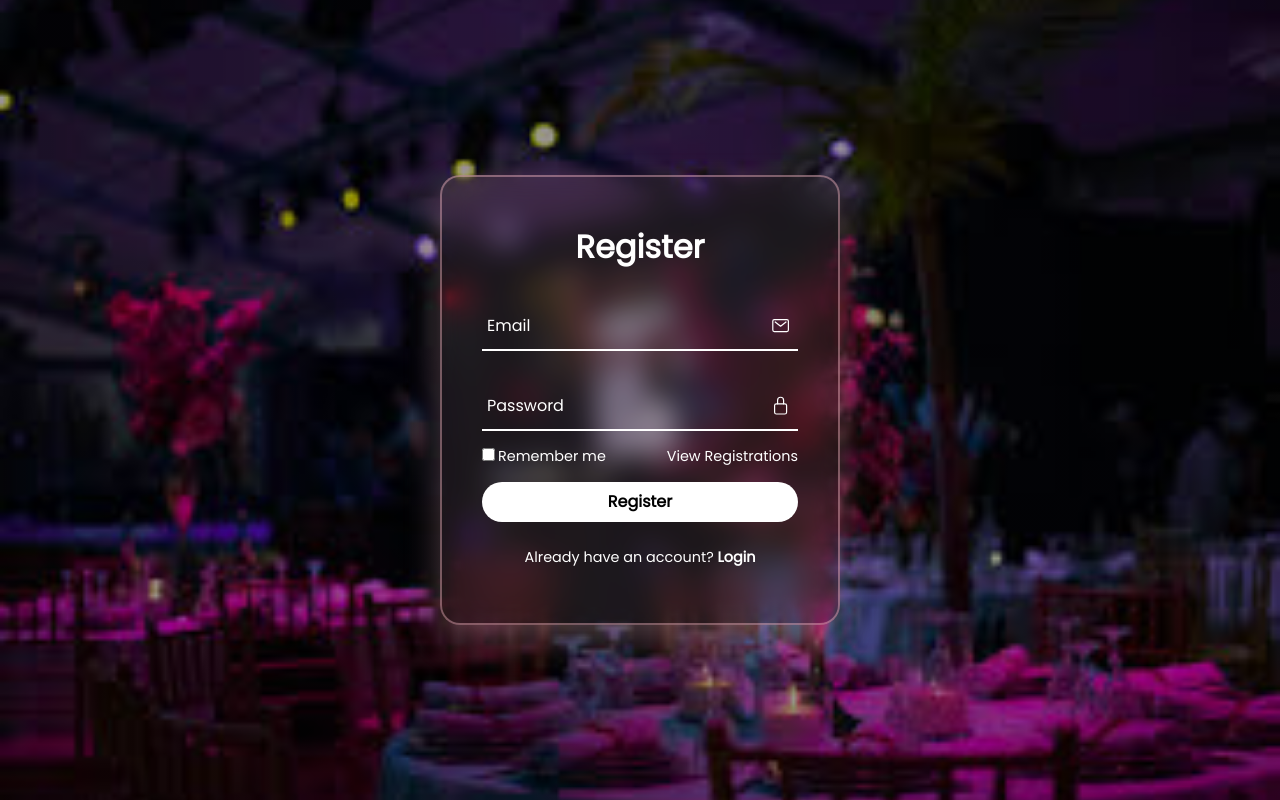
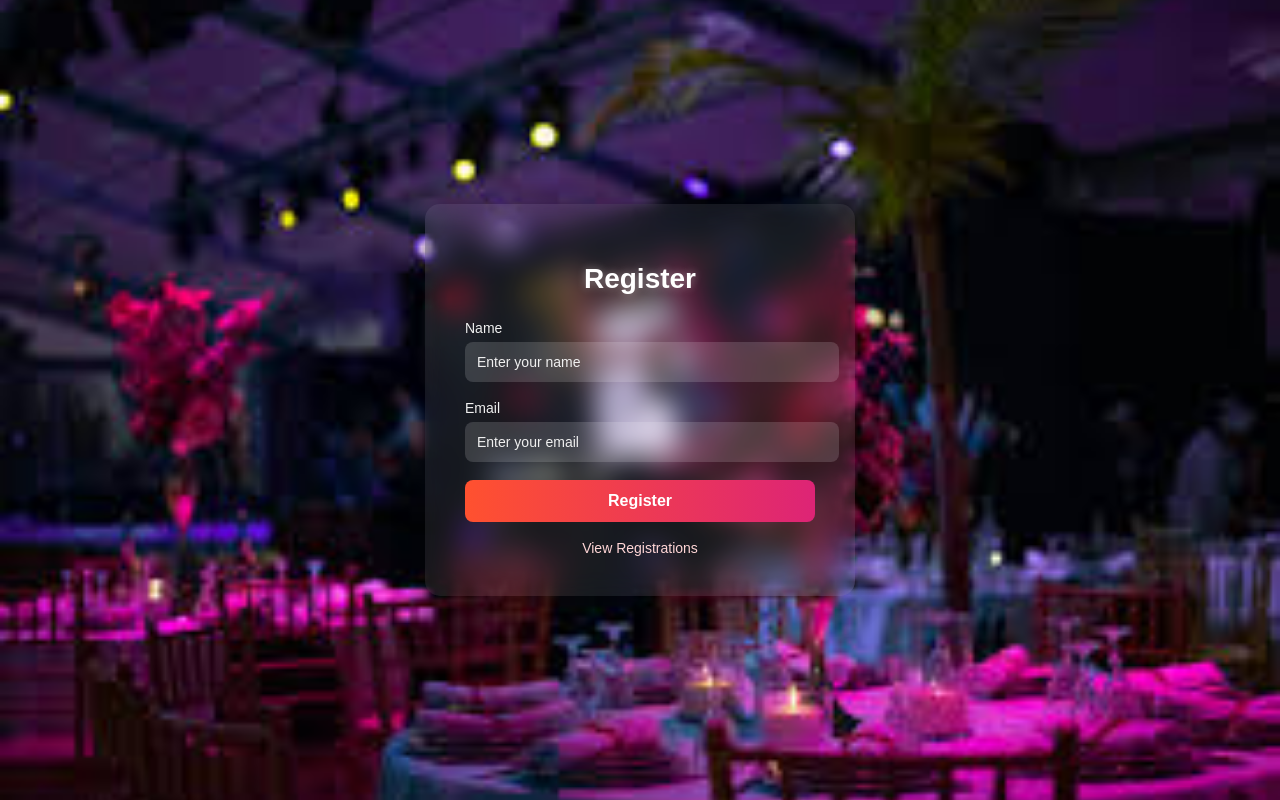
Before and after one commit to charveemasand108/Event-Registeration-ACM, a website: page index.html in a window 1280 px wide. Drawn offline with nearby package versions, Linux system fonts and the light colour scheme.

Commit message:
Fix HTML form to use JavaScript for JSON submission
- Updated form to use JavaScript instead of direct POST
- Added proper JSON data submission to backend
- Added success/error message display
- Added loading states and form validation
- Added CSS styling for messages
- Form now properly sends Name and Email to backend

```diff
--- a/index.html
+++ b/index.html
@@ -2,62 +2,44 @@
 <html lang="en">
 <head>
   <meta charset="UTF-8">
-    <meta http-equiv="X-UA-Compatible" content = "IE=edge">
   <meta name="viewport" content="width=device-width, initial-scale=1.0">
-    <title>Responsive Animated Login Form using HTML CSS Only | Codehal</title>
+  <title>Registration Form</title>
   <link rel="stylesheet" href="style.css">
 </head>
 <body>
-    <div class="login-box">
+  <div class="container">
+    <div class="form-box">
+      <h1>Register</h1>
       <form id="registrationForm">
-            <h2>Register</h2>
-            <div class="input-box">
-                <span class="icon">
-                    <ion-icon name="mail-outline"></ion-icon>
-                </span>
-                <input type="email" id="email" name="email" required>
-                <label>Email</label>
+        <div class="input-group">
+          <label for="name">Name</label>
+          <input type="text" id="name" name="name" placeholder="Enter your name" required>
         </div>
-
-            <div class="input-box">
-                <span class="icon">
-                    <ion-icon name="lock-closed-outline"></ion-icon>
-                </span>
-                <input type="password" id="password" name="password" required>
-                <label>Password</label>
+        <div class="input-group">
+          <label for="email">Email</label>
+          <input type="email" id="email" name="email" placeholder="Enter your email" required>
         </div>
-
-            <div class="remember-forgot">
-                <label><input type="checkbox" id="remember" name="remember">Remember me</label>
-                <a href="/view">View Registrations</a>
-            </div>
-
         <button type="submit">Register</button>
-
-            <div class="register-link">
-                <p>Already have an account? <a href="#">Login</a></p>
-            </div>
 
         <!-- Success/Error Message -->
         <div id="message" class="message" style="display: none;"></div>
       </form>
+      <a href="/view" class="view-link">View Registrations</a>
     </div>
-    <script type="module" src="https://unpkg.com/ionicons@7.1.0/dist/ionicons/ionicons.esm.js"></script>
-    <script nomodule src="https://unpkg.com/ionicons@7.1.0/dist/ionicons/ionicons.js"></script>
+  </div>
 
   <script>
     document.getElementById('registrationForm').addEventListener('submit', async function(e) {
       e.preventDefault();
-            console.log('Form submitted!'); // Debug log
+      console.log('Form submitted!');
 
       const formData = new FormData(this);
       const data = {
-                email: formData.get('email'),
-                password: formData.get('password'),
-                remember: formData.get('remember') === 'on'
+        name: formData.get('name'),
+        email: formData.get('email')
       };
 
-            console.log('Form data:', data); // Debug log
+      console.log('Form data:', data);
 
       const messageDiv = document.getElementById('message');
       const submitBtn = document.querySelector('button[type="submit"]');
@@ -67,7 +49,7 @@
       submitBtn.disabled = true;
 
       try {
-                console.log('Sending request to backend...'); // Debug log
+        console.log('Sending request to backend...');
         const response = await fetch('/register', {
           method: 'POST',
           headers: {
@@ -76,9 +58,9 @@
           body: JSON.stringify(data)
         });
 
-                console.log('Response status:', response.status); // Debug log
+        console.log('Response status:', response.status);
         const result = await response.json();
-                console.log('Response result:', result); // Debug log
+        console.log('Response result:', result);
 
         if (result.success) {
           messageDiv.textContent = result.message;
--- a/registrations.json
+++ b/registrations.json
@@ -47,5 +47,11 @@
     "password": "demopassword123",
     "remember": true,
     "timestamp": "2025-09-27T15:40:56.858Z"
+  },
+  {
+    "id": "1759060776555",
+    "name": "Jane Smith",
+    "email": "jane@example.com",
+    "timestamp": "2025-09-28T11:59:36.555Z"
   }
 ]
--- a/style.css
+++ b/style.css
@@ -1,151 +1,98 @@
-@import url('https://fonts.googleapis.com/css2?family=Poppins&display=swap');
 
-* {
+body {
     margin: 0;
     padding: 0;
-    box-sizing: border-box;
     font-family: 'Poppins', sans-serif;
-}
-
-body{
+    background: url('background.jpg') no-repeat center center fixed;
+    background-size: cover;
+    height: 100vh;
     display: flex;
     justify-content: center;
     align-items: center;
-    min-height: 100vh;
-    background: linear-gradient(rgba(0, 0, 0, 0.4), rgba(0, 0, 0, 0.4)), url('./background.jpg');
-    background-size: cover;
-    background-position: center;
-    background-repeat: no-repeat;
-    background-attachment: fixed;
   }
 
-.login-box{
-    position: relative;
-    width: 400px;
-    height: 450px;
-    background: rgba(255, 192, 203, 0.1);
-    border: 2px solid rgba(255, 192, 203, 0.4);
-    border-radius: 20px;
-    display: flex;
-    justify-content: center;
-    align-items: center;
+
+  .form-box {
+    width: 350px;
+    padding: 40px;
+    background: rgba(255, 255, 255, 0.08);
     backdrop-filter: blur(15px);
-    box-shadow: 0 15px 35px rgba(255, 192, 203, 0.3);
+    border-radius: 15px;
+    box-shadow: 0 8px 32px rgba(0, 0, 0, 0.3);
+    text-align: center;
+    color: #fff;
   }
 
-.login-box form {
-    width: 100%;
-    padding: 40px;
+
+  .form-box h1 {
+    margin-bottom: 25px;
+    font-size: 28px;
+    font-weight: 600;
+    text-shadow: 0 0 8px rgba(255, 255, 255, 0.4);
   }
 
-h2{
-    font-size: 2em;
-    color: #fff;
-    text-align: center;
-    margin-bottom: 30px;
+
+  .input-group {
+    margin-bottom: 18px;
+    text-align: left;
   }
 
-.input-box{
-    position: relative;
-    width: 100%;
-    height: 50px;
-    border-bottom: 2px solid #fff;
-    margin: 30px 0;
+  .input-group label {
+    display: block;
+    margin-bottom: 6px;
+    font-size: 14px;
+    color: #f0f0f0;
   }
 
-.input-box label{
-    position: absolute;
-    top: 50%;
-    left: 5px;
-    transform: translateY(-50%);
-    font-size: 1em;
+  .input-group input {
+    width: 100%;
+    padding: 12px;
+    border: none;
+    outline: none;
+    border-radius: 8px;
+    background: rgba(255, 255, 255, 0.15);
     color: #fff;
-    font-weight: 500;
-    pointer-events: none;
-    transition: .5s;
+    font-size: 14px;
   }
 
-.input-box input:focus ~ label,
-.input-box input:valid ~ label{
-    top: -5px;
+  .input-group input::placeholder {
+    color: #f0f0f0;
   }
 
-.input-box input{
+
+  button {
     width: 100%;
-    height: 100%;
-    background: transparent;
+    padding: 12px;
     border: none;
-    outline: none;
-    font-size: 1em;
-    color: #fff;
-    font-weight: 600;
-    padding: 0 35px 0 5px;
+    border-radius: 8px;
+    background: linear-gradient(90deg, #ff512f, #dd2476);
+    color: white;
+    font-size: 16px;
+    font-weight: bold;
+    cursor: pointer;
+    transition: background 0.3s ease, transform 0.2s ease;
   }
 
-.input-box .icon{
-    position: absolute;
-    right: 8px;
-    color: #fff;
-    font-size: 1.2em;
-    line-height: 57px;
+  button:hover {
+    background: linear-gradient(90deg, #ff1a1a, #c31432);
+    transform: scale(1.03);
   }
 
-.remember-forgot{
-    font-size: .9em;
-    color: #fff;
-    font-weight: 500;
-    margin: -15px 0 15px;
-    display: flex;
-    justify-content: space-between;
-    align-items: center;
-    width: 100%;
+
+  .view-link {
+    display: block;
+    margin-top: 18px;
+    font-size: 14px;
+    color: #ffd6d6;
+    text-decoration: none;
+    transition: color 0.3s ease;
   }
 
-.remember-forgot label input{
-    accent-color: #fff;
-    margin-right: 3px;
+  .view-link:hover {
+    color: #fff;
   }
 
-.remember-forgot a{
-    color: #fff;
-    text-decoration: none;
-}
-
-.remember-forgot a:hover{
-    text-decoration: underline;
-}
-
-button{
-    width: 100%;
-    height: 40px;
-    background: #fff;
-    border: none;
-    outline: none;
-    border-radius: 40px;
-    cursor: pointer;
-    font-size: 1em;
-    color: #000;
-    font-weight: 600;
-}
-
-.register-link{
-    font-size: .9em;
-    color: #fff;
-    text-align: center;
-    margin: 25px 0 10px;
-}
-
-.register-link p a{
-    color: #fff;
-    text-decoration: none;
-    font-weight: 600;
-}
-
-.register-link p a:hover{
-    text-decoration: underline;
-}
-
-.message{
+  .message {
     margin-top: 15px;
     padding: 10px;
     border-radius: 8px;
@@ -154,19 +101,19 @@ button{
     font-weight: 500;
   }
 
-.message.success{
+  .message.success {
     background: rgba(0, 255, 0, 0.2);
     color: #00ff00;
     border: 1px solid rgba(0, 255, 0, 0.4);
   }
 
-.message.error{
+  .message.error {
     background: rgba(255, 0, 0, 0.2);
     color: #ff6b6b;
     border: 1px solid rgba(255, 0, 0, 0.4);
   }
 
-button:disabled{
+  button:disabled {
     opacity: 0.7;
     cursor: not-allowed;
   }
```
Lines whose indentation alone changed are shown as unchanged.
